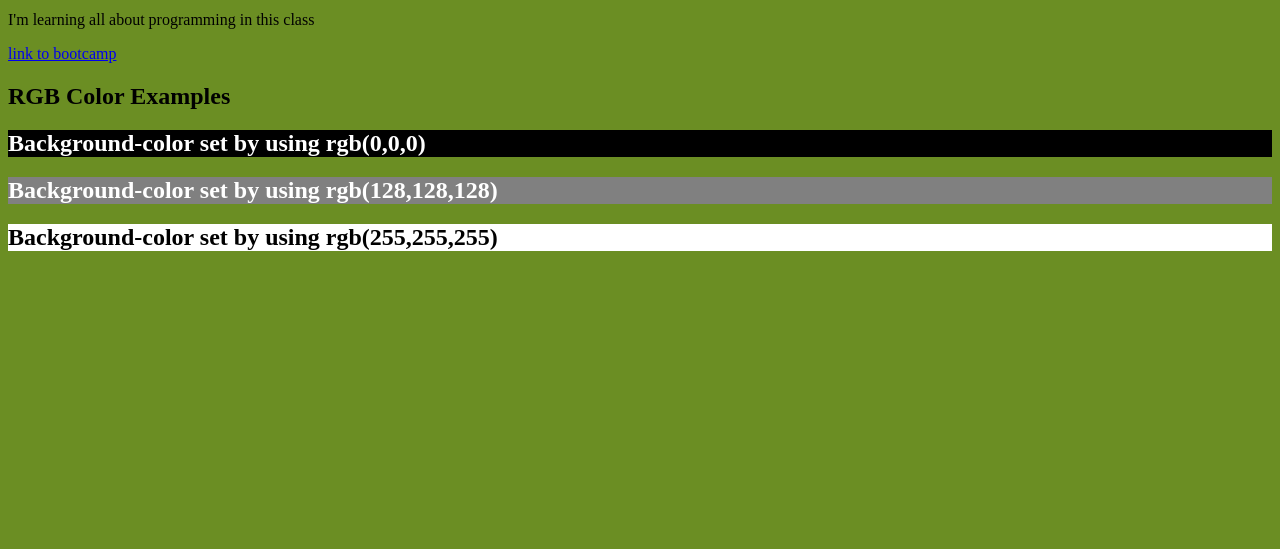
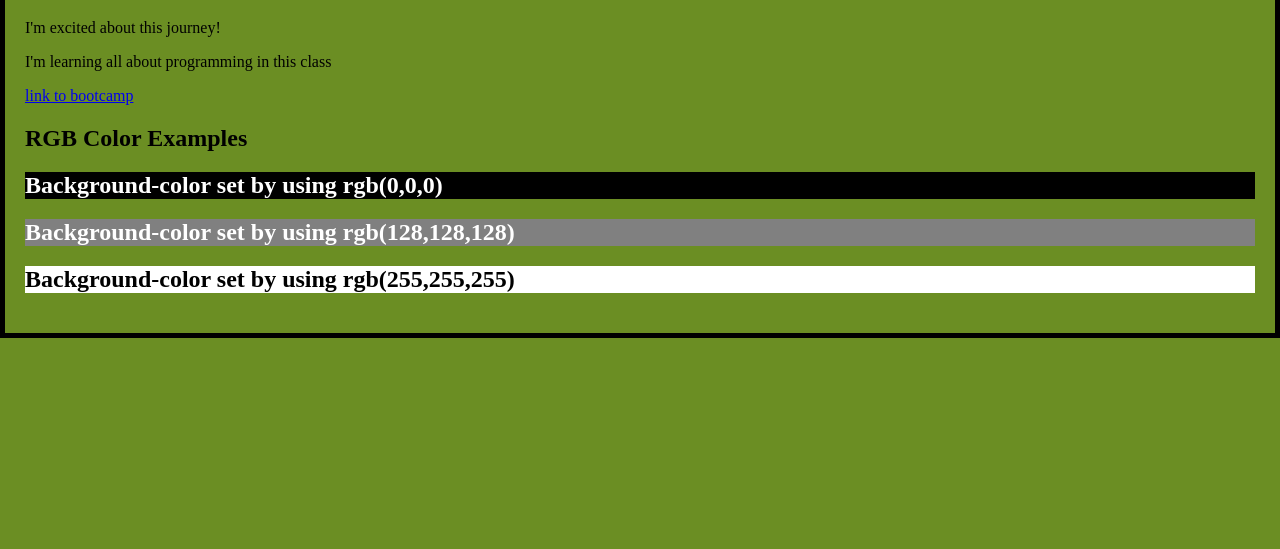
Before and after one commit to ToneCode/TonyWilliams-about-me, a PHP site: page / in a window 1280 px wide; the page is wider, and only the part inside the window is pictured. Shown: the part 251-800 px from the top of that part. Run offline with PHP 8.4, Linux system fonts and the light colour scheme.

Commit message:
Adding CSS box model

```diff
--- a/css/styles.css
+++ b/css/styles.css
@@ -1,3 +1,6 @@
 body {
 	background-color:olivedrab;
+	border: 5px solid black;
+	margin: 25px 0;
+	padding: 20px;
 }
```
